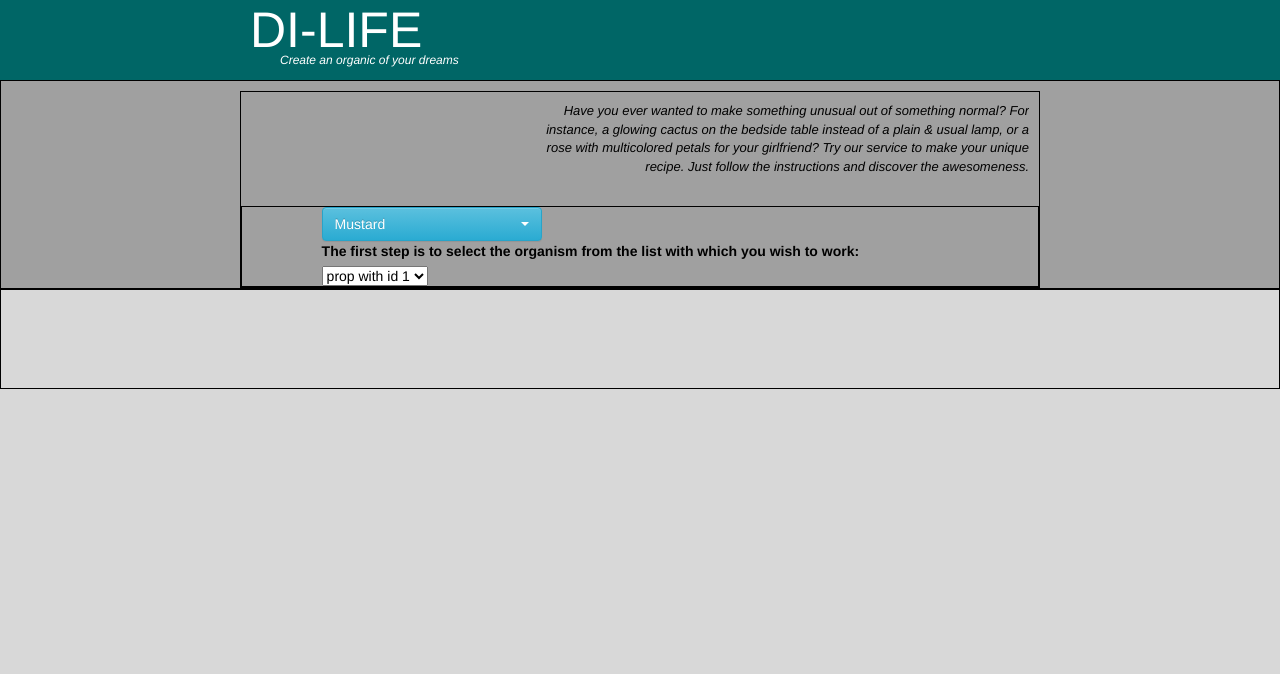
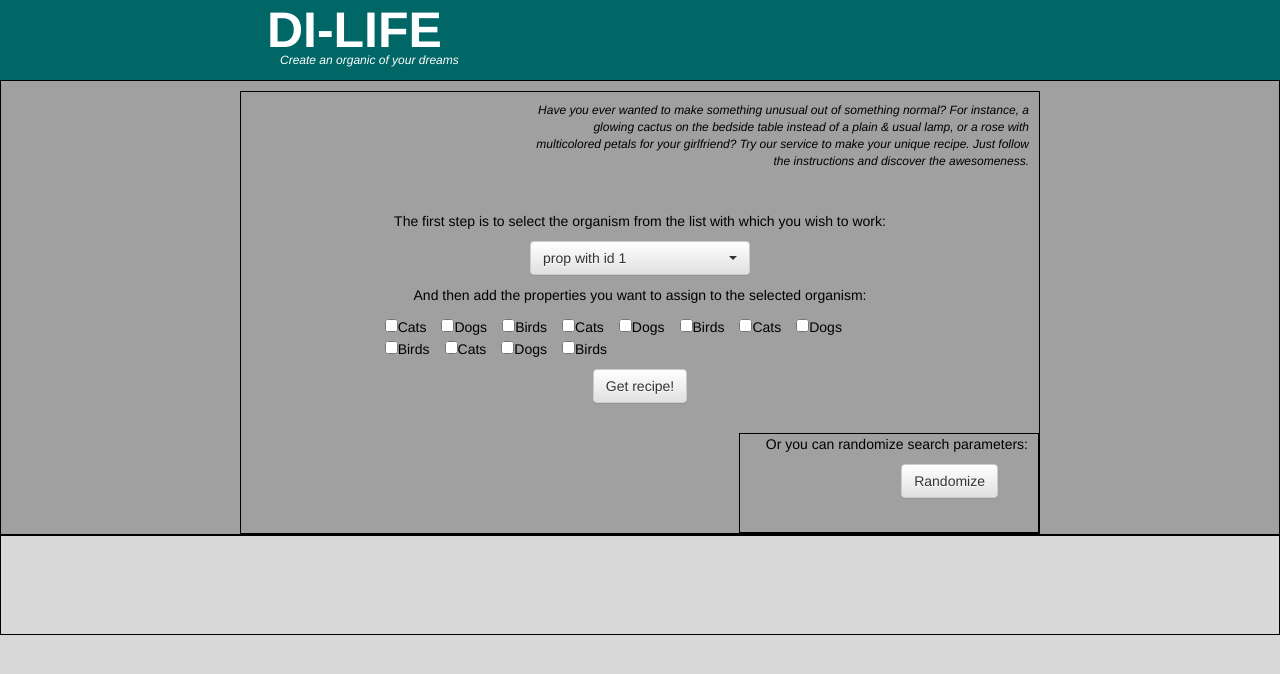
Before and after one commit to DesiresDesigner/DI-life, a Python web app: template templates/index.html in a window 1280 px wide. Shown: the top 674 px of the page. Run offline with Jinja, Linux system fonts and the light colour scheme; the template is opened without the code that fills it, so the values that code supplies are empty; some libraries are stand-ins or nearby versions.

Commit message:
view of serch settings

```diff
--- a/templates/css/base.css
+++ b/templates/css/base.css
@@ -24,6 +24,12 @@ div.search_result {
 	min-height: 100px;
 }
 
+/* text */
+p {
+    text-align: center;
+    font-size: 14;
+}
+
 /* logo */
 div.logo {
 	/*border: 1px solid black;*/
@@ -40,7 +46,7 @@ div.logo {
 p.logo {
 	/*font-family: "../source/QUARTZO.ttf"; /* Имя шрифта */
 	font-size: 50;
-	font-style: bold;
+	font-weight: bold;
 	line-height: 0.8;
 }
 
@@ -60,26 +66,75 @@ div.search_menu div.content {
 	min-height: 100px;
 	overflow: hidden;
 }
-
+	/* search_menu description*/
 div.search_menu div.content div.description {
 	width: 500px;
 	overflow: hidden;
 	float: right;
-	font-size: 13;
-	text-align: right;
 	margin: 10px;
 	font-style: italic;
 	/*background-color: red*/
 }
 
-div.search_menu div.content div.organism_choose {
-	border: 1px solid black;
+div.search_menu div.content div.description p {
+	font-size: 12;
+	text-align: right;
+	font-style: italic;
+}
+
+	/* search_menu settings*/
+div.search_menu div.content div.settings {
+	/*border: 1px solid black;*/
 	margin-top: 10px;
+    padding-bottom: 10px;
 	width: 100%;
+	min-height: 10px;
 	float: left;
 }
 
-div.search_menu div.content div.organism_choose form {
+div.search_menu div.content div.settings form {
 	margin: 0 auto;
 	width: 80%;
+    text-align: center;
 }
+
+div.search_menu div.content div.settings form p {
+	margin-top: 10px;
+}
+
+div.search_menu div.content div.settings form fieldset {
+    margin: 0 auto;
+    margin-bottom: 10px;
+    /*border: 1px solid black;*/
+	width: 80%;
+}
+
+div.search_menu div.content div.settings form fieldset div{
+    float: left;
+    margin-right: 15px;
+}
+
+	/* search_menu properties_choose*/
+div.search_menu div.content div.randomize_menu {
+	/*border: 1px solid black;*/
+	margin-top: 10px;
+	width: 100%;
+    overflow: hidden;
+	float: left;
+}
+
+div.search_menu div.content div.randomize_menu div.content {
+    border: 1px solid black;
+    width: 300px;
+	float: right;
+    padding-right: 10px;
+}
+
+div.search_menu div.content div.randomize_menu div.content p {
+    text-align: right;
+}
+
+div.search_menu div.content div.randomize_menu div.content input {
+    float: right;
+    margin-right: 30px;
+}
--- a/templates/index.html
+++ b/templates/index.html
@@ -34,26 +34,40 @@
 					</p>
 				</div>
 				<br>
-				<div class = "organism_choose">
-					<form id="bootstrapSelectForm" method="post" class="form-horizontal">
-					    <select class="selectpicker">
-						    <option>Mustard</option>
-						    <option>Ketchup</option>
-						    <option>Relish</option>
-						</select>
-
-						<label >The first step is to select the organism from the list with which you wish to work:</label>
-						<select name="organism">
-							<option value="1">prop with id 1</option>
+				<div class = "settings">
+					<form>
+                        <p>The first step is to select the organism from the list with which you wish to work:</p>
+					    <select name="organism" class="selectpicker"> <!-- ToDo: количество видимых единовременно опций -->
+						    <option value="1">prop with id 1</option>
 							<option value="2">prop with id 2</option>
 							<option value="3">prop with id 3</option>
 							<option value="4">prop with id 4</option>
 							<option value="5">prop with id 5</option>
 						</select>
+                        <p>And then add the properties you want to assign to the selected organism:</p>
+                        <fieldset class = "checkboxes">
+                            <div><input type="checkbox" name="animal" value="Cat" />Cats</div>
+                            <div><input type="checkbox" name="animal" value="Dog" />Dogs</div>
+                            <div><input type="checkbox" name="animal" value="Bird" />Birds</div>
+                            <div><input type="checkbox" name="animal" value="Cat" />Cats</div>
+                            <div><input type="checkbox" name="animal" value="Dog" />Dogs</div>
+                            <div><input type="checkbox" name="animal" value="Bird" />Birds</div>
+                            <div><input type="checkbox" name="animal" value="Cat" />Cats</div>
+                            <div><input type="checkbox" name="animal" value="Dog" />Dogs</div>
+                            <div><input type="checkbox" name="animal" value="Bird" />Birds</div>
+                            <div><input type="checkbox" name="animal" value="Cat" />Cats</div>
+                            <div><input type="checkbox" name="animal" value="Dog" />Dogs</div>
+                            <div><input type="checkbox" name="animal" value="Bird" />Birds</div>
+                        </fieldset>
+                        <input type="submit" value="Get recipe!" class="btn btn-default"/>
 					</form>
 				</div>
-				<div class = "properties_choose"></div>
-				<div class = "randomize_menu"></div>
+				<div class = "randomize_menu">
+                    <div class = "content">
+                        <p>Or you can randomize search parameters:</p>
+                        <input type="submit" value="Randomize" class="btn btn-default"/>
+                    </div>
+                </div>
 			</div>
 		</div>
 
@@ -65,7 +79,7 @@
 	<script type="text/javascript">
 		$(document).ready(function() {
 			$('.selectpicker').selectpicker({
-		      style: 'btn-info',
+		      //style: 'btn-warning',
 		      size: 4
 		  	});
 		});
```
